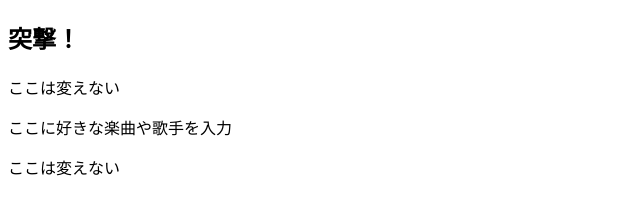
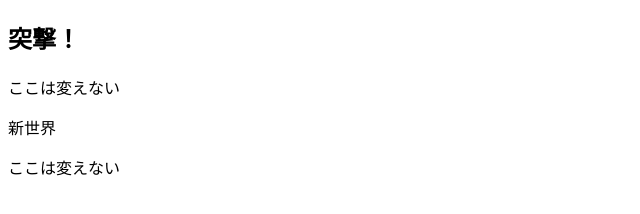
Before and after one commit to takuhiro-nakasato/testConflict, a plain HTML site: page index.html in a window 1280 px wide. Shown: the whole page, without its empty margins (0-640 px from the left). Drawn offline with Linux system fonts and the light colour scheme.

Commit message:
[modify]好きな曲を記入

```diff
--- a/index.html
+++ b/index.html
@@ -6,7 +6,7 @@
 <body>
 <h2> 突撃！ </h2>
 <p>ここは変えない</p>
-<p>ここに好きな楽曲や歌手を入力</p>
+<p>新世界</p>
 <p>ここは変えない</p>
 </body>
 </html>
```
